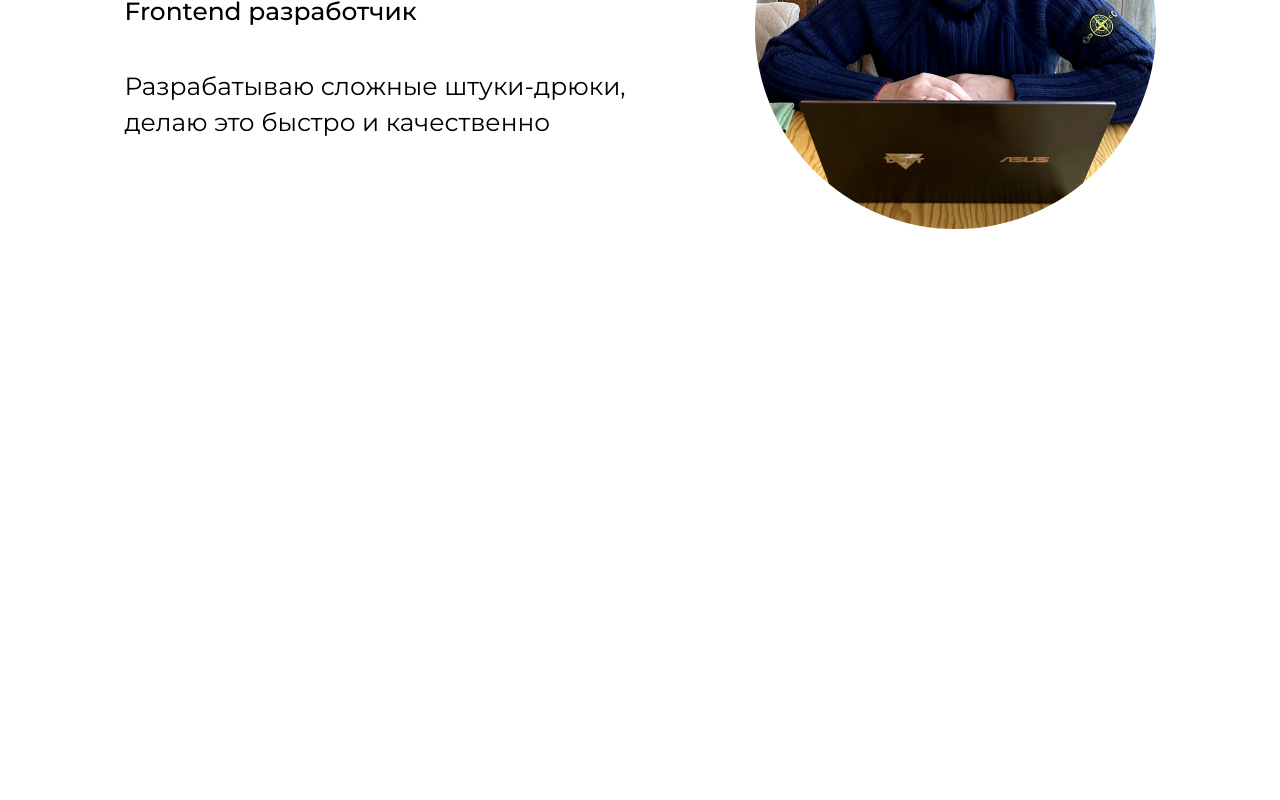
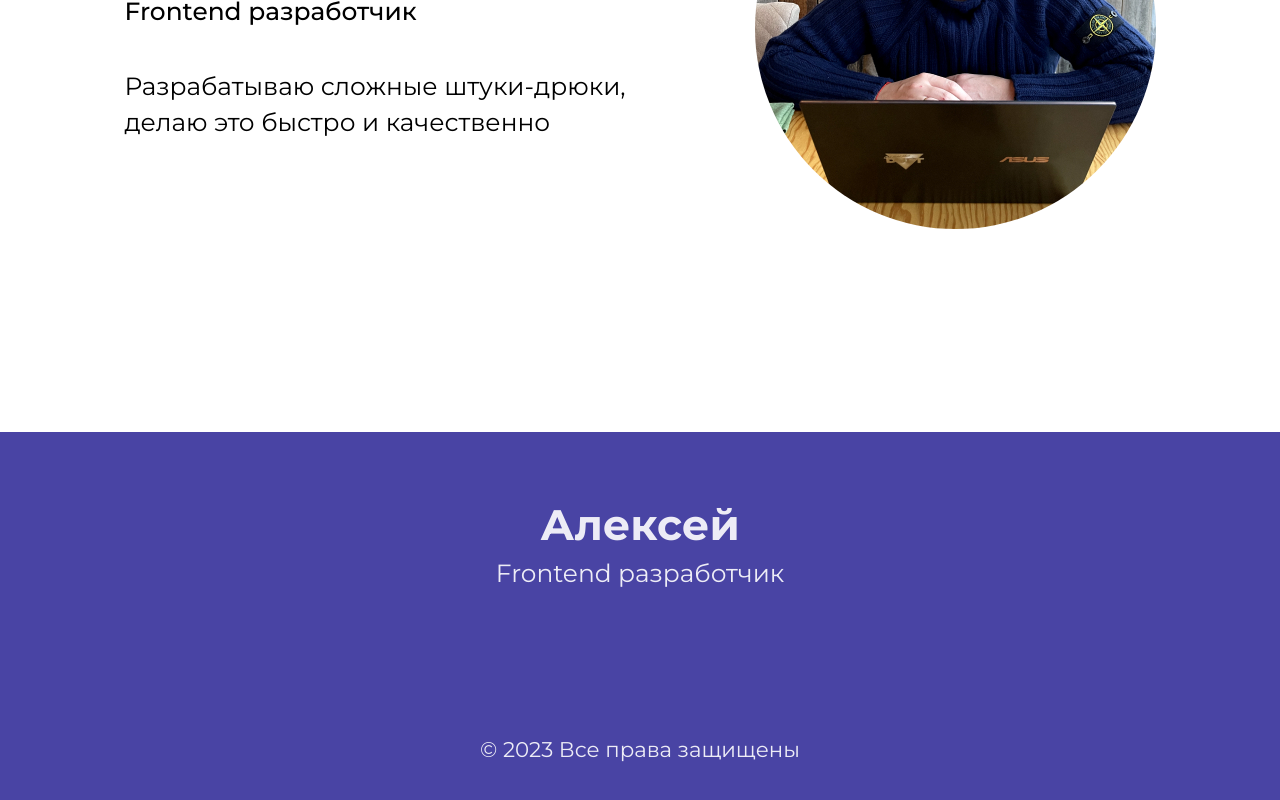
Before and after one commit to AlekseiOvchinnikov13/mors, a Next.js app: page / in a window 1280 px wide. Shown: the part 368-1168 px from the top of the page. Before the commit the page ends 800 px from the top, so only its background shows below. Built offline with nearby package versions, Linux system fonts and the light colour scheme.

Commit message:
add footer

```diff
--- a/src/app/layout.js
+++ b/src/app/layout.js
@@ -5,6 +5,7 @@ import './styles/globals.scss';
 import {Montserrat} from 'next/font/google';
 import Header from '@/components/Header';
 import ContentWrapper from '@/components/contentWrapper';
+import Footer from '@/components/Footer';
 
 
 export const montserrat = Montserrat({
@@ -29,6 +30,7 @@ export default function RootLayout({children}) {
             <Header/>
             <main>{children}</main>
           </ContentWrapper>
+          <Footer/>
         </Provider>
       </body>
     </html>
--- a/src/app/styles/globals.scss
+++ b/src/app/styles/globals.scss
@@ -42,9 +42,8 @@ a, button {
   cursor: pointer;
 }
 
-//TODO добавить значение padding bottom для мобилки
 .container {
-  padding: max(.03125em, 19px) max(.0972em, 18px) max(.04444em);
+  padding: max(.03125em, 19px) max(.0972em, 18px) max(.1388em, 100px);
 }
 
 .option {
--- a/src/components/FirstScreen/FirstScreen.module.scss
+++ b/src/components/FirstScreen/FirstScreen.module.scss
@@ -41,7 +41,7 @@
   }
 }
 
-@media (max-width: 500px) {
+@media (max-width: 575px) {
   .commonWrapper .textWrapper .profession,
   .commonWrapper .textWrapper .description {
     padding-top: 5px;
--- /dev/null
+++ b/src/components/Footer/Footer.module.scss
@@ -0,0 +1,41 @@
+@import '../../app/styles/variables.module';
+
+.footer {
+  background-color: $COLOR_BLUE_LIGHT;
+  text-align: center;
+  padding: max(.05208em, 60px) 0 max(.0444em, 41px);
+
+  .name {
+    font-size: max($DESKTOP_FZ_TITLE_SECONDARY, 38px);
+    color: $COLOR_WHITE_90_LIGHT;
+    line-height: normal;
+  }
+
+  .profession {
+    font-size: max($DESKTOP_FZ_SUBTITLE_PRIMARY, 22px);
+    color: $COLOR_WHITE_90_LIGHT;
+    line-height: 179%;
+    margin-top: .00694em;
+  }
+
+  .socialNetworks {
+    justify-content: center;
+    margin-top: .03125em;
+  }
+
+  .copyright {
+    font-size: max($DESKTOP_FZ_TEXT_SECONDARY, 16px);
+    color: $COLOR_WHITE_90_LIGHT;
+    line-height: normal;
+    margin-top: max(.08263em, 61px);
+  }
+}
+
+@media (max-width: 575px) {
+  .footer .profession {
+    margin-top: 20px;
+  }
+  .footer .socialNetworks {
+    margin-top: 60px;
+  }
+}
--- /dev/null
+++ b/src/components/Footer/index.js
@@ -0,0 +1,23 @@
+import styles from './Footer.module.scss';
+import SocialNetworks from '@/components/SocialNetworks';
+
+const Footer = () => {
+
+  const currentYear = new Date().getFullYear();
+  const startYear = 2023;
+
+  return (
+    <footer
+      className={styles.footer}
+    >
+      <h2 className={styles.name}>Алексей</h2>
+      <p className={styles.profession}>Frontend разработчик</p>
+      <SocialNetworks className={styles.socialNetworks} isNoTheme/>
+      <p className={styles.copyright}>
+        &copy; {startYear}{currentYear > startYear ? ` - ${currentYear}` : ''} Все права защищены
+      </p>
+    </footer>
+  );
+};
+
+export default Footer;
--- a/src/components/SocialImage/index.js
+++ b/src/components/SocialImage/index.js
@@ -2,14 +2,14 @@
 import {useSelector} from 'react-redux';
 import {colorBlue80Light, colorWhite70Dark} from '../../app/styles/variables.module.scss';
 
-const SocialImage = ({name}) => {
+const SocialImage = ({name, color}) => {
   const {theme} = useSelector(state => state.themeStore);
 
   const tg = <svg width="40" height="40" viewBox="0 0 40 40" fill="none" xmlns="http://www.w3.org/2000/svg">
     <g clipPath="url(#clip0_125_29)">
       <path fillRule="evenodd" clipRule="evenodd"
-        d="M20 0C8.955 0 0 8.955 0 20C0 31.045 8.955 40 20 40C31.045 40 40 31.045 40 20C40 8.955 31.045 0 20 0ZM29.27 13.6017C28.97 16.7633 27.6667 24.4383 27.005 27.98C26.725 29.48 26.1717 29.9817 25.6383 30.03C24.4767 30.1367 23.595 29.2617 22.47 28.525C20.71 27.3717 19.715 26.6533 18.0067 25.5267C16.0317 24.225 17.3117 23.51 18.4367 22.3417C18.7317 22.035 23.8483 17.38 23.9483 16.9583C23.96 16.905 23.9733 16.7083 23.855 16.605C23.7367 16.5017 23.565 16.5367 23.4417 16.565C23.265 16.605 20.4533 18.4633 15.005 22.14C14.2067 22.6883 13.4833 22.955 12.835 22.9417C12.1217 22.9267 10.7483 22.5383 9.72667 22.205C8.475 21.7983 7.47833 21.5817 7.565 20.8917C7.61 20.5317 8.105 20.1633 9.05167 19.7867C14.8817 17.2467 18.77 15.5717 20.715 14.7617C26.27 12.4517 27.4233 12.05 28.1767 12.0367C29.12 12.0233 29.3467 12.8017 29.27 13.6017Z"
-        fill={theme === 'light' ? colorBlue80Light : colorWhite70Dark}/>
+            d="M20 0C8.955 0 0 8.955 0 20C0 31.045 8.955 40 20 40C31.045 40 40 31.045 40 20C40 8.955 31.045 0 20 0ZM29.27 13.6017C28.97 16.7633 27.6667 24.4383 27.005 27.98C26.725 29.48 26.1717 29.9817 25.6383 30.03C24.4767 30.1367 23.595 29.2617 22.47 28.525C20.71 27.3717 19.715 26.6533 18.0067 25.5267C16.0317 24.225 17.3117 23.51 18.4367 22.3417C18.7317 22.035 23.8483 17.38 23.9483 16.9583C23.96 16.905 23.9733 16.7083 23.855 16.605C23.7367 16.5017 23.565 16.5367 23.4417 16.565C23.265 16.605 20.4533 18.4633 15.005 22.14C14.2067 22.6883 13.4833 22.955 12.835 22.9417C12.1217 22.9267 10.7483 22.5383 9.72667 22.205C8.475 21.7983 7.47833 21.5817 7.565 20.8917C7.61 20.5317 8.105 20.1633 9.05167 19.7867C14.8817 17.2467 18.77 15.5717 20.715 14.7617C26.27 12.4517 27.4233 12.05 28.1767 12.0367C29.12 12.0233 29.3467 12.8017 29.27 13.6017Z"
+            fill={color ? color : theme === 'light' ? colorBlue80Light : colorWhite70Dark}/>
     </g>
     <defs>
       <clipPath id="clip0_125_29">
@@ -22,13 +22,13 @@ const SocialImage = ({name}) => {
     <g clipPath="url(#clip0_125_32)">
       <path
         d="M20 3.60333C25.34 3.60333 25.9733 3.62333 28.0817 3.72C30.2617 3.82 32.5067 4.31667 34.095 5.905C35.6983 7.50833 36.18 9.73167 36.28 11.9183C36.3767 14.0267 36.3967 14.66 36.3967 20C36.3967 25.34 36.3767 25.9733 36.28 28.0817C36.1817 30.25 35.6733 32.5167 34.095 34.095C32.4917 35.6983 30.27 36.18 28.0817 36.28C25.9733 36.3767 25.34 36.3967 20 36.3967C14.66 36.3967 14.0267 36.3767 11.9183 36.28C9.76667 36.1817 7.47 35.6617 5.905 34.095C4.31 32.5 3.82 30.255 3.72 28.0817C3.62333 25.9733 3.60333 25.34 3.60333 20C3.60333 14.66 3.62333 14.0267 3.72 11.9183C3.81833 9.75833 4.33167 7.47833 5.905 5.905C7.505 4.305 9.73667 3.82 11.9183 3.72C14.0267 3.62333 14.66 3.60333 20 3.60333ZM20 0C14.5683 0 13.8867 0.0233333 11.7533 0.12C8.66167 0.261667 5.59167 1.12167 3.35667 3.35667C1.11333 5.6 0.261667 8.66333 0.12 11.7533C0.0233333 13.8867 0 14.5683 0 20C0 25.4317 0.0233333 26.1133 0.12 28.2467C0.261667 31.335 1.125 34.4133 3.35667 36.6433C5.59833 38.885 8.66667 39.7383 11.7533 39.88C13.8867 39.9767 14.5683 40 20 40C25.4317 40 26.1133 39.9767 28.2467 39.88C31.3367 39.7383 34.41 38.8767 36.6433 36.6433C38.8883 34.3983 39.7383 31.3367 39.88 28.2467C39.9767 26.1133 40 25.4317 40 20C40 14.5683 39.9767 13.8867 39.88 11.7533C39.7383 8.66167 38.8767 5.59 36.6433 3.35667C34.405 1.11833 31.3283 0.26 28.2467 0.12C26.1133 0.0233333 25.4317 0 20 0Z"
-        fill={theme === 'light' ? colorBlue80Light : colorWhite70Dark}/>
+        fill={color ? color : theme === 'light' ? colorBlue80Light : colorWhite70Dark}/>
       <path
         d="M20 9.72998C14.3283 9.72998 9.73001 14.3283 9.73001 20C9.73001 25.6716 14.3283 30.27 20 30.27C25.6717 30.27 30.27 25.6716 30.27 20C30.27 14.3283 25.6717 9.72998 20 9.72998ZM20 26.6666C16.3183 26.6666 13.3333 23.6816 13.3333 20C13.3333 16.3183 16.3183 13.3333 20 13.3333C23.6817 13.3333 26.6667 16.3183 26.6667 20C26.6667 23.6816 23.6817 26.6666 20 26.6666Z"
-        fill={theme === 'light' ? colorBlue80Light : colorWhite70Dark}/>
+        fill={color ? color : theme === 'light' ? colorBlue80Light : colorWhite70Dark}/>
       <path
         d="M30.6767 11.7233C32.0022 11.7233 33.0767 10.6488 33.0767 9.32334C33.0767 7.99786 32.0022 6.92334 30.6767 6.92334C29.3512 6.92334 28.2767 7.99786 28.2767 9.32334C28.2767 10.6488 29.3512 11.7233 30.6767 11.7233Z"
-        fill={theme === 'light' ? colorBlue80Light : colorWhite70Dark}/>
+        fill={color ? color : theme === 'light' ? colorBlue80Light : colorWhite70Dark}/>
     </g>
     <defs>
       <clipPath id="clip0_125_32">
@@ -41,7 +41,7 @@ const SocialImage = ({name}) => {
     <g clipPath="url(#clip0_125_37)">
       <path
         d="M34.0827 34.0842H28.1555V24.8019C28.1555 22.5882 28.1161 19.7398 25.0727 19.7398C21.9859 19.7398 21.5128 22.1506 21.5128 24.6422V34.0842H15.5876V14.9952H21.2783V17.603H21.3571C22.5181 15.62 24.6745 14.4353 26.9709 14.5201C32.9789 14.5201 34.0847 18.4723 34.0847 23.6113L34.0827 34.0842ZM8.89962 12.3853C6.99946 12.3853 5.46001 10.8458 5.46001 8.94556C5.46001 7.04532 6.99946 5.50582 8.89962 5.50582C10.7998 5.50582 12.3392 7.04532 12.3392 8.94556C12.3392 10.8458 10.7998 12.3853 8.89962 12.3853ZM11.8622 34.0842H5.92914V14.9952H11.8622V34.0842ZM37.0374 0.00224045H2.95077C1.34036 -0.0155003 0.0197112 1.27563 0 2.8861V37.1139C0.0197112 38.7264 1.34036 40.0175 2.95077 39.9998H37.0374C38.6518 40.0195 39.9783 38.7284 40 37.1139V2.88413C39.9763 1.26972 38.6498 -0.021414 37.0374 0.000269158"
-        fill={theme === 'light' ? colorBlue80Light : colorWhite70Dark}/>
+        fill={color ? color : theme === 'light' ? colorBlue80Light : colorWhite70Dark}/>
     </g>
     <defs>
       <clipPath id="clip0_125_37">
@@ -53,29 +53,29 @@ const SocialImage = ({name}) => {
   const git = <svg width="40" height="40" viewBox="0 0 40 40" fill="none" xmlns="http://www.w3.org/2000/svg">
     <g clipPath="url(#clip0_125_42)">
       <path fillRule="evenodd" clipRule="evenodd"
-        d="M20 0.493408C8.955 0.493408 0 9.44674 0 20.4934C0 29.3301 5.73 36.8267 13.6767 39.4717C14.6767 39.6567 15.0433 39.0384 15.0433 38.5101C15.0433 38.0334 15.025 36.4584 15.0167 34.7867C9.45333 35.9967 8.27833 32.4267 8.27833 32.4267C7.36833 30.1151 6.05833 29.5001 6.05833 29.5001C4.24333 28.2584 6.195 28.2851 6.195 28.2851C8.20333 28.4267 9.26 30.3467 9.26 30.3467C11.0433 33.4034 13.9383 32.5201 15.08 32.0084C15.26 30.7151 15.7783 29.8334 16.35 29.3334C11.9083 28.8284 7.23833 27.1134 7.23833 19.4501C7.23833 17.2667 8.02 15.4817 9.3 14.0817C9.09167 13.5767 8.40667 11.5434 9.49333 8.78841C9.49333 8.78841 11.1733 8.25174 14.995 10.8384C16.59 10.3951 18.3 10.1734 20 10.1651C21.7 10.1734 23.4117 10.3951 25.01 10.8384C28.8267 8.25007 30.505 8.78841 30.505 8.78841C31.5933 11.5434 30.9083 13.5767 30.7017 14.0817C31.9833 15.4817 32.76 17.2667 32.76 19.4501C32.76 27.1317 28.0817 28.8234 23.6283 29.3184C24.345 29.9384 24.985 31.1567 24.985 33.0217C24.985 35.6984 24.9617 37.8517 24.9617 38.5101C24.9617 39.0417 25.3217 39.6667 26.335 39.4701C34.2783 36.8217 40.0017 29.3284 40.0017 20.4951C40 9.44841 31.045 0.493408 20 0.493408Z"
-        fill={theme === 'light' ? colorBlue80Light : colorWhite70Dark}/>
+            d="M20 0.493408C8.955 0.493408 0 9.44674 0 20.4934C0 29.3301 5.73 36.8267 13.6767 39.4717C14.6767 39.6567 15.0433 39.0384 15.0433 38.5101C15.0433 38.0334 15.025 36.4584 15.0167 34.7867C9.45333 35.9967 8.27833 32.4267 8.27833 32.4267C7.36833 30.1151 6.05833 29.5001 6.05833 29.5001C4.24333 28.2584 6.195 28.2851 6.195 28.2851C8.20333 28.4267 9.26 30.3467 9.26 30.3467C11.0433 33.4034 13.9383 32.5201 15.08 32.0084C15.26 30.7151 15.7783 29.8334 16.35 29.3334C11.9083 28.8284 7.23833 27.1134 7.23833 19.4501C7.23833 17.2667 8.02 15.4817 9.3 14.0817C9.09167 13.5767 8.40667 11.5434 9.49333 8.78841C9.49333 8.78841 11.1733 8.25174 14.995 10.8384C16.59 10.3951 18.3 10.1734 20 10.1651C21.7 10.1734 23.4117 10.3951 25.01 10.8384C28.8267 8.25007 30.505 8.78841 30.505 8.78841C31.5933 11.5434 30.9083 13.5767 30.7017 14.0817C31.9833 15.4817 32.76 17.2667 32.76 19.4501C32.76 27.1317 28.0817 28.8234 23.6283 29.3184C24.345 29.9384 24.985 31.1567 24.985 33.0217C24.985 35.6984 24.9617 37.8517 24.9617 38.5101C24.9617 39.0417 25.3217 39.6667 26.335 39.4701C34.2783 36.8217 40.0017 29.3284 40.0017 20.4951C40 9.44841 31.045 0.493408 20 0.493408Z"
+            fill={color ? color : theme === 'light' ? colorBlue80Light : colorWhite70Dark}/>
       <path
         d="M7.57499 29.2101C7.53166 29.3101 7.37499 29.3401 7.23166 29.2718C7.08666 29.2068 7.00499 29.0701 7.05166 28.9718C7.09499 28.8701 7.25166 28.8418 7.39666 28.9101C7.54166 28.9735 7.62499 29.1101 7.57499 29.2101Z"
-        fill={theme === 'light' ? colorBlue80Light : colorWhite70Dark}/>
+        fill={color ? color : theme === 'light' ? colorBlue80Light : colorWhite70Dark}/>
       <path
         d="M8.385 30.1133C8.29 30.2016 8.10333 30.16 7.97667 30.0216C7.845 29.8816 7.82167 29.695 7.91833 29.6066C8.01667 29.5183 8.19667 29.56 8.32834 29.7C8.46 29.8383 8.485 30.0233 8.385 30.1133Z"
-        fill={theme === 'light' ? colorBlue80Light : colorWhite70Dark}/>
+        fill={color ? color : theme === 'light' ? colorBlue80Light : colorWhite70Dark}/>
       <path
         d="M9.17334 31.2651C9.05 31.3501 8.85 31.2701 8.72667 31.0934C8.60334 30.9151 8.60334 30.7018 8.73 30.6168C8.85334 30.5318 9.05167 30.6084 9.17667 30.7851C9.29834 30.9651 9.29834 31.1784 9.17334 31.2651Z"
-        fill={theme === 'light' ? colorBlue80Light : colorWhite70Dark}/>
+        fill={color ? color : theme === 'light' ? colorBlue80Light : colorWhite70Dark}/>
       <path
         d="M10.2533 32.3785C10.1433 32.5001 9.91 32.4668 9.74 32.3018C9.565 32.1401 9.51666 31.9118 9.62666 31.7901C9.73833 31.6685 9.97333 31.7035 10.145 31.8668C10.3183 32.0285 10.37 32.2585 10.2533 32.3785Z"
-        fill={theme === 'light' ? colorBlue80Light : colorWhite70Dark}/>
+        fill={color ? color : theme === 'light' ? colorBlue80Light : colorWhite70Dark}/>
       <path
         d="M11.745 33.0235C11.6967 33.1802 11.4717 33.2519 11.245 33.1852C11.0183 33.1169 10.87 32.9335 10.9167 32.7752C10.9633 32.6169 11.19 32.5435 11.4183 32.6152C11.6433 32.6819 11.7917 32.8652 11.745 33.0235Z"
-        fill={theme === 'light' ? colorBlue80Light : colorWhite70Dark}/>
+        fill={color ? color : theme === 'light' ? colorBlue80Light : colorWhite70Dark}/>
       <path
         d="M13.3817 33.1434C13.3867 33.3084 13.195 33.445 12.9567 33.4484C12.7183 33.4534 12.5233 33.32 12.5217 33.1584C12.5217 32.9917 12.71 32.8567 12.9483 32.8517C13.1867 32.8467 13.3817 32.98 13.3817 33.1434Z"
-        fill={theme === 'light' ? colorBlue80Light : colorWhite70Dark}/>
+        fill={color ? color : theme === 'light' ? colorBlue80Light : colorWhite70Dark}/>
       <path
         d="M14.905 32.8852C14.9333 33.0452 14.7683 33.2118 14.5317 33.2552C14.3 33.2985 14.085 33.1985 14.055 33.0385C14.0267 32.8735 14.195 32.7085 14.4267 32.6652C14.6617 32.6235 14.875 32.7202 14.905 32.8852Z"
-        fill={theme === 'light' ? colorBlue80Light : colorWhite70Dark}/>
+        fill={color ? color : theme === 'light' ? colorBlue80Light : colorWhite70Dark}/>
     </g>
     <defs>
       <clipPath id="clip0_125_42">
--- a/src/components/SocialNetworks/index.js
+++ b/src/components/SocialNetworks/index.js
@@ -1,13 +1,14 @@
 import {SOCIAL_DATA} from '@/data/social';
 import SocialImage from '@/components/SocialImage';
 import styles from './SocialNetworks.module.scss';
+import {colorWhiteLight} from '../../app/styles/variables.module.scss';
 
-const SocialNetworks = ({className}) =>
+const SocialNetworks = ({className, isNoTheme}) =>
   <ul className={`${styles.socialNetworks} ${className}`}>
     {SOCIAL_DATA.map(({href, alt}) =>
       <li key={alt}>
         <a href={href} target={'_blank'}>
-          <SocialImage name={alt}/>
+          <SocialImage name={alt} color={isNoTheme ? colorWhiteLight : ''}/>
         </a>
       </li>
     )}
--- a/src/components/contentWrapper/index.js
+++ b/src/components/contentWrapper/index.js
@@ -8,12 +8,12 @@ const ContentWrapper = ({children}) => {
   const {theme} = useSelector(state => state.themeStore);
 
   return (
-    <section
+    <div
       className={classNames('container', styles.content)}
       style={{backgroundColor: theme === LightThemeName ? colorWhiteLight : colorDarkblueDark}}
     >
       {children}
-    </section>
+    </div>
   );
 };
 
```
